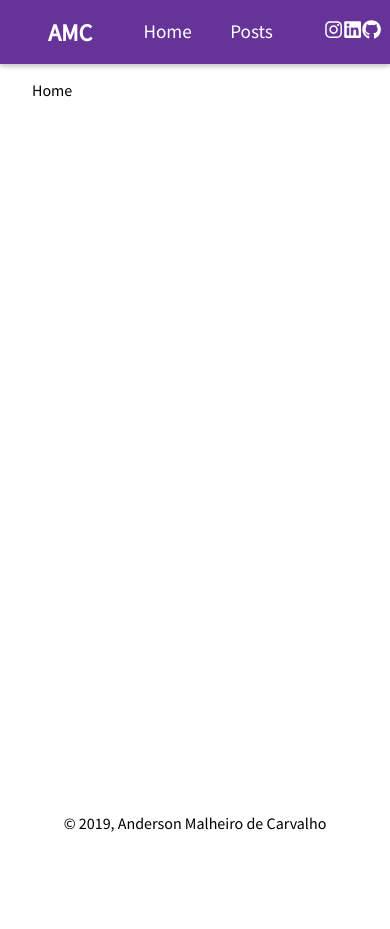
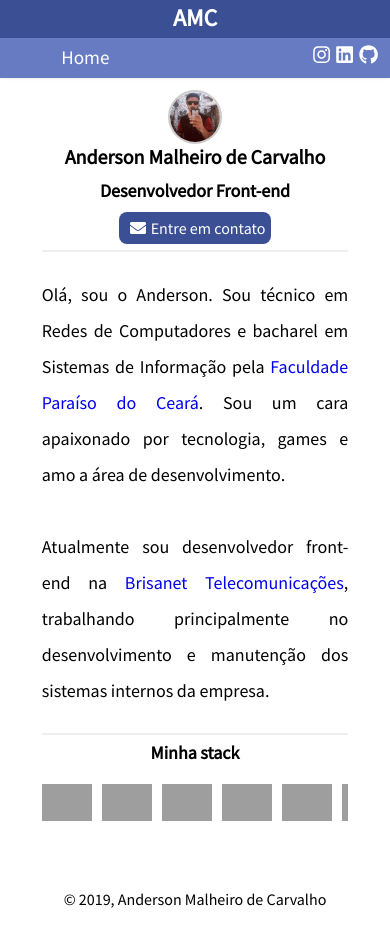
Before and after one commit to andersonmalheiro/my-site, a Gatsby site: page /home in a window 390 px wide. Before the commit the page ends 844 px from the top, so only its background shows below. Built offline with nearby package versions, Linux system fonts and the light colour scheme; Gatsby itself is replaced by a stand-in of ours; grey boxes are pictures that could not be loaded.

Commit message:
Updating styles and adding temporary responsive header

```diff
--- a/src/components/header/index.js
+++ b/src/components/header/index.js
@@ -1,6 +1,6 @@
 import { Link } from 'gatsby';
 import PropTypes from 'prop-types';
-import React from 'react';
+import React, { useEffect, useState } from 'react';
 import './style.css';
 import { FaInstagram, FaLinkedin, FaGithub } from 'react-icons/fa';
 
@@ -9,17 +9,22 @@ const links = [
     to: '/',
     name: 'Home',
   },
-  {
-    to: '/posts',
-    name: 'Posts',
-  },
+  // {
+  //   to: '/posts',
+  //   name: 'Posts',
+  // },
 ];
 
 const Header = ({ siteTitle }) => {
-  const { pathname } = window.location;
+  const [pathname, setPathname] = useState('');
+
+  useEffect(() => {
+    setPathname(window.location.pathname);
+  }, []);
 
   return (
     <header className="header">
+      <div className="main-header">
         <div className="brand">
           <h1 className="title">
             <Link
@@ -34,9 +39,10 @@ const Header = ({ siteTitle }) => {
           </h1>
         </div>
         <div className="links">
-        {links.map(link => {
+          {links.map((link, index) => {
             return (
               <Link
+                key={index}
                 to={link.to}
                 className={pathname === link.to ? 'link link-current' : 'link'}
               >
@@ -47,13 +53,52 @@ const Header = ({ siteTitle }) => {
         </div>
         <div className="social-media">
           <div className="icon">
+            <a href="https://instagram.com/_anderson_97">
               <FaInstagram />
+            </a>
           </div>
           <div className="icon">
+            <a href="https://www.linkedin.com/in/andersonmalheiro">
               <FaLinkedin />
+            </a>
           </div>
           <div className="icon">
+            <a href="https://github.com/andersonmalheiro">
               <FaGithub />
+            </a>
+          </div>
+        </div>
+      </div>
+      <div className="mobile-header">
+        <div className="links">
+          {links.map((link, index) => {
+            return (
+              <Link
+                key={index}
+                to={link.to}
+                className={pathname === link.to ? 'link link-current' : 'link'}
+              >
+                {link.name}
+              </Link>
+            );
+          })}
+        </div>
+        <div className="social-media">
+          <div className="icon">
+            <a href="https://instagram.com/_anderson_97">
+              <FaInstagram />
+            </a>
+          </div>
+          <div className="icon">
+            <a href="https://www.linkedin.com/in/andersonmalheiro">
+              <FaLinkedin />
+            </a>
+          </div>
+          <div className="icon">
+            <a href="https://github.com/andersonmalheiro">
+              <FaGithub />
+            </a>
+          </div>
         </div>
       </div>
     </header>
--- a/src/components/header/style.css
+++ b/src/components/header/style.css
@@ -1,17 +1,25 @@
 .header {
-  background: rebeccapurple;
+  background: #3b5094;
   margin-bottom: '1.45rem';
   display: flex;
+  flex-direction: column;
+  justify-content: center;
   flex: 1;
   height: 4rem;
   padding: 0 3rem;
-  justify-content: space-between;
-  align-items: center;
   position: fixed;
   top: 0;
   right: 0;
   left: 0;
+  z-index: 1;
   box-shadow: 0 3px 4px rgba(0, 0, 0, 0.2);
+}
+
+.main-header {
+  display: flex;
+  justify-content: space-between;
+  align-items: center;
+  flex: 1;
 }
 
 .brand {
@@ -72,8 +80,50 @@
   transition: all 0.3s ease-in-out;
 }
 
+.icon a {
+  text-decoration: none;
+  color: inherit;
+}
+
 .icon:hover {
-  box-shadow: 0 3px 4px rgba(0, 0, 0, 0.2);
-  transform: translateY(-5px);
+  filter: brightness(0.8);
   transition: all 0.3s ease-in-out;
 }
+
+.mobile-header {
+  display: none;
+  justify-content: space-between;
+  align-items: center;
+  background: #667bc2;
+  flex: 1;
+  padding: 0 10px;
+}
+
+@media (max-width: 800px) {
+  .header {
+    padding: 5px 0;
+  }
+
+  .main-header {
+    justify-content: center;
+    align-items: center;
+    padding: 5px 0;
+  }
+
+  .main-header > .links {
+    display: none;
+  }
+
+  .main-header > .social-media {
+    display: none;
+  }
+
+  .mobile-header {
+    display: flex;
+    min-height: 40px;
+  }
+
+  .mobile-header > .social-media {
+    flex: 0.3;
+  }
+}
--- a/src/components/image.js
+++ b/src/components/image.js
@@ -1,6 +1,6 @@
-import React from "react"
-import { useStaticQuery, graphql } from "gatsby"
-import Img from "gatsby-image"
+import React from 'react';
+import { useStaticQuery, graphql } from 'gatsby';
+import Img from 'gatsby-image';
 
 /*
  * This component is built using `gatsby-image` to automatically serve optimized
@@ -13,10 +13,10 @@ import Img from "gatsby-image"
  * - `useStaticQuery`: https://www.gatsbyjs.org/docs/use-static-query/
  */
 
-const Image = () => {
+const Image = props => {
   const data = useStaticQuery(graphql`
     query {
-      placeholderImage: file(relativePath: { eq: "gatsby-astronaut.png" }) {
+      placeholderImage: file(relativePath: { eq: "me.jpg" }) {
         childImageSharp {
           fluid(maxWidth: 300) {
             ...GatsbyImageSharpFluid
@@ -24,9 +24,9 @@ const Image = () => {
         }
       }
     }
-  `)
+  `);
 
-  return <Img fluid={data.placeholderImage.childImageSharp.fluid} />
-}
+  return <Img fluid={data.placeholderImage.childImageSharp.fluid} {...props} />;
+};
 
-export default Image
+export default Image;
--- a/src/components/layout/layout.css
+++ b/src/components/layout/layout.css
@@ -11,6 +11,15 @@ body {
 
 body {
   font-family: 'Source Sans Pro', sans-serif;
+}
+
+h1,
+h2,
+h3,
+h4,
+h5,
+h6 {
+  margin: 0;
 }
 
 .wrapper {
@@ -27,4 +36,26 @@ body {
   display: flex;
   justify-content: center;
   align-items: center;
+  padding-bottom: 5%;
 }
+
+::-webkit-scrollbar {
+  width: 5px;
+  height: 5px;
+}
+
+/* Track */
+::-webkit-scrollbar-track {
+  background: #f1f1f1;
+}
+
+/* Handle */
+::-webkit-scrollbar-thumb {
+  background: #888;
+  width: 3px;
+}
+
+/* Handle on hover */
+::-webkit-scrollbar-thumb:hover {
+  background: #555;
+}
--- a/src/pages/home/index.js
+++ b/src/pages/home/index.js
@@ -1,14 +1,85 @@
 import React from 'react';
-import { Link } from 'gatsby';
 
 import Layout from '../../components/layout';
 import Image from '../../components/image';
 import SEO from '../../components/seo';
 
+import styles from './styles.module.css';
+import { FaEnvelope } from 'react-icons/fa';
+
 const IndexPage = () => (
   <Layout>
     <SEO title="Home" />
-    <p>Home</p>
+    <div className={styles.container}>
+      <Image className={styles.avatar} />
+      <h1>Anderson Malheiro de Carvalho</h1>
+      <h2>Desenvolvedor Front-end</h2>
+      <a
+        href="mailto:malheiroanderson97@gmail.com"
+        className={`${styles.button} ${styles.btn_blue}`}
+      >
+        <FaEnvelope className={styles.btn_prefix} />
+        Entre em contato
+      </a>
+      <div className={styles.divider}></div>
+      <p>
+        Olá, sou o Anderson. Sou técnico em Redes de Computadores e bacharel em
+        Sistemas de Informação pela{' '}
+        <a
+          href="https://www.fapce.edu.br/"
+          target="_blank"
+          rel="noopener noreferrer"
+        >
+          Faculdade Paraíso do Ceará
+        </a>
+        . Sou um cara apaixonado por tecnologia, games e amo a área de
+        desenvolvimento.
+      </p>
+      <p>
+        Atualmente sou desenvolvedor front-end na{' '}
+        <a
+          href="https://www.brisanet.com.br"
+          target="_blank"
+          rel="noopener noreferrer"
+        >
+          Brisanet Telecomunicações
+        </a>
+        , trabalhando principalmente no desenvolvimento e manutenção dos
+        sistemas internos da empresa.
+      </p>
+      <div className={styles.divider}></div>
+      <h2>Minha stack</h2>
+      <div className={styles.stack}>
+        <img
+          className={styles.tech}
+          src="assets/icons/javascript.png"
+          alt="javascript"
+        />
+        <img
+          className={styles.tech}
+          src="assets/icons/typescript.png"
+          alt="typescript"
+        />
+        <img className={styles.tech} src="assets/icons/node.png" alt="node" />
+        <img className={styles.tech} src="assets/icons/react.png" alt="react" />
+        <img className={styles.tech} src="assets/icons/redux.png" alt="redux" />
+        <img
+          className={styles.tech}
+          src="assets/icons/angular.png"
+          alt="angular"
+        />
+        <img
+          className={styles.tech}
+          src="assets/icons/python.png"
+          alt="python"
+        />
+        <img
+          className={styles.tech}
+          src="assets/icons/django.png"
+          alt="django"
+        />
+      </div>
+    </div>
   </Layout>
 );
 
--- /dev/null
+++ b/src/pages/home/styles.module.css
@@ -0,0 +1,109 @@
+.container {
+  display: flex;
+  flex-direction: column;
+  justify-content: center;
+  align-items: center;
+  margin: 2rem 25%;
+}
+
+.divider {
+  margin: 2% 0;
+  width: 100%;
+  height: 2px;
+  background: #eee;
+  border-radius: 8px;
+}
+
+.avatar {
+  border-radius: 50%;
+  border: 2px solid #ccc;
+  height: 5rem;
+  width: 5rem;
+}
+
+h1,
+h2 {
+  margin-bottom: 10px;
+}
+
+a {
+  text-decoration: none;
+}
+
+p {
+  font-size: large;
+  text-align: justify;
+  line-height: 2em;
+}
+
+.button {
+  text-decoration: none;
+  border: none;
+  border-radius: 8px;
+  padding: 2% 2%;
+  cursor: pointer;
+  display: flex;
+  align-items: center;
+  transition: all 0.3s ease-in-out;
+}
+
+.button:hover {
+  box-shadow: 0 3px 4px rgba(0, 0, 0, 0.2);
+  transition: all 0.3s ease-in-out;
+}
+
+.btn_prefix {
+  margin: 0 5px;
+}
+
+.btn_blue {
+  background: #3b5094;
+  color: white;
+}
+
+.stack {
+  display: flex;
+  justify-content: space-between;
+  width: 100%;
+  padding: 10px 0;
+  overflow: hidden;
+  overflow-x: auto;
+}
+
+.tech {
+  height: auto;
+  width: 80px;
+}
+
+.tech:not(:last-child) {
+  margin-right: 10px;
+}
+
+@media (max-width: 1440px) {
+  .container {
+    margin: 2rem 15%;
+  }
+}
+
+@media (max-width: 700px) {
+  .container {
+    margin: 8% 3%;
+  }
+
+  h1 {
+    font-size: 20px;
+  }
+
+  h2 {
+    font-size: 18px;
+  }
+
+  .avatar {
+    height: 50px;
+    width: 50px;
+  }
+
+  .tech {
+    width: 50px;
+  }
+}
```
Also changed, not shown: src/images/me.jpg (added). Lines whose indentation alone changed are shown as unchanged.
